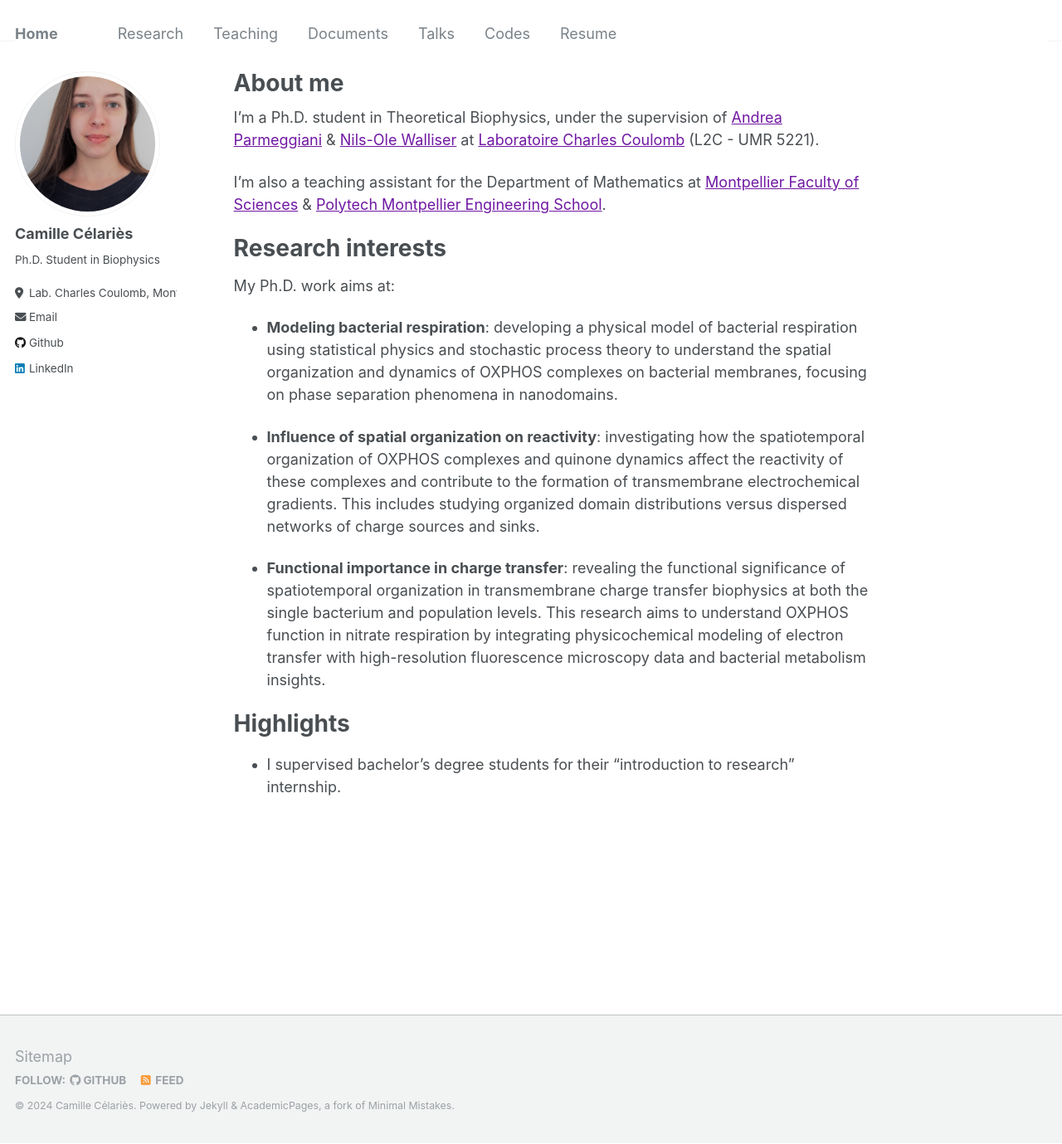
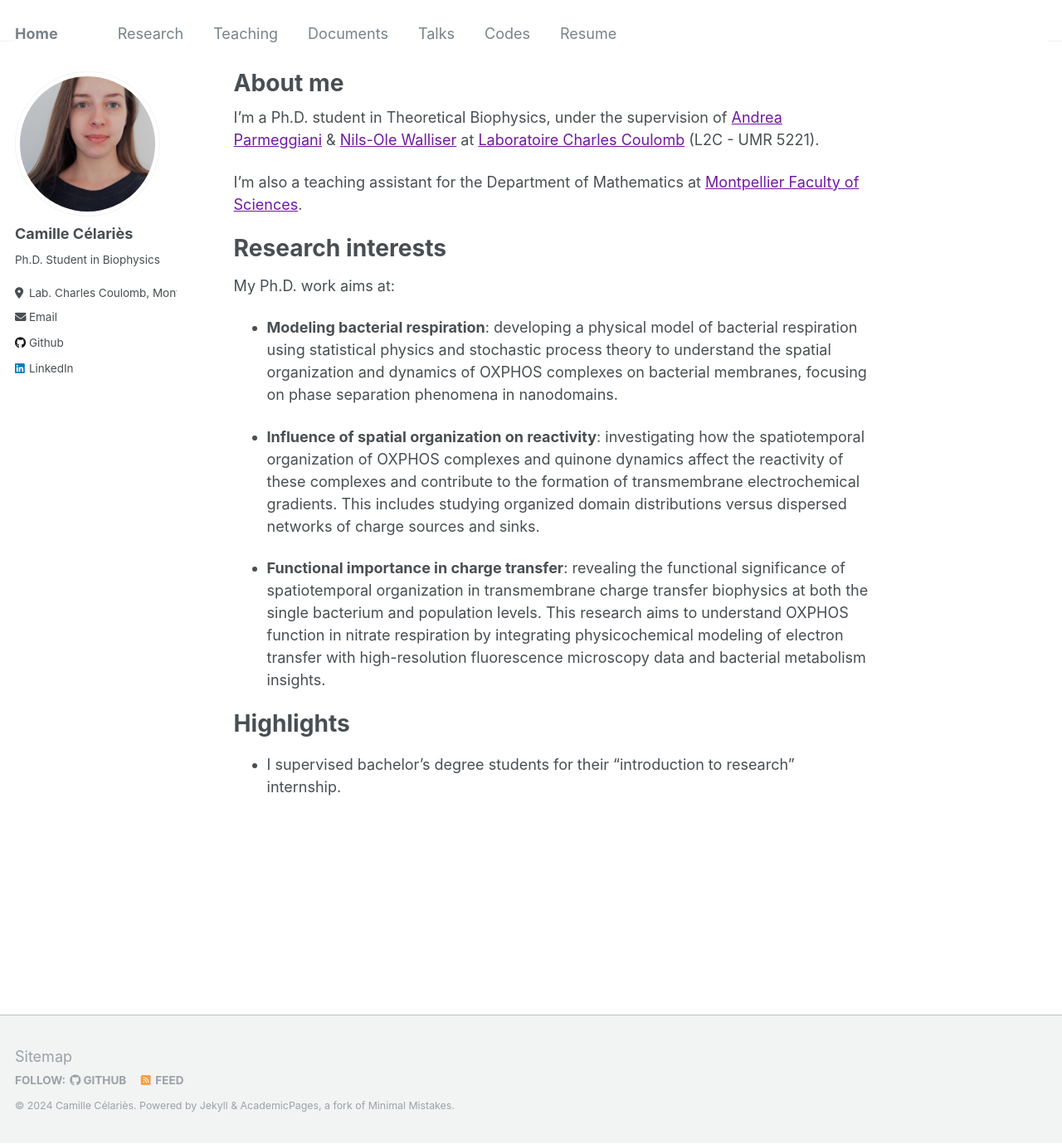
Before and after one commit to camillecelaries/camillecelaries.github.io, a Jekyll site: the page built from _pages/about.md, in a window 1280 px wide and 1379 px high. Shown: the whole window at 83% size. Built offline with Jekyll 4.4.1, drawn with Linux system fonts in a browser that asks for light colours.

Commit message:
Update about.md

```diff
--- a/_pages/about.md
+++ b/_pages/about.md
@@ -10,7 +10,7 @@ redirect_from:
 
 I'm a Ph.D. student in Theoretical Biophysics, under the supervision of [Andrea Parmeggiani](https://www.linkedin.com/in/andrea-parmeggiani-9600616/?originalSubdomain=fr) & [Nils-Ole Walliser](https://sites.google.com/view/nils-ole-walliser) at [Laboratoire Charles Coulomb](https://coulomb.umontpellier.fr) (L2C - UMR 5221).
 
-I'm also a teaching assistant for the Department of Mathematics at [Montpellier Faculty of Sciences](https://sciences.edu.umontpellier.fr) & [Polytech Montpellier Engineering School](https://www.polytech.umontpellier.fr).
+I'm also a teaching assistant for the Department of Mathematics at [Montpellier Faculty of Sciences](https://sciences.edu.umontpellier.fr).
 
 
 Research interests
```
